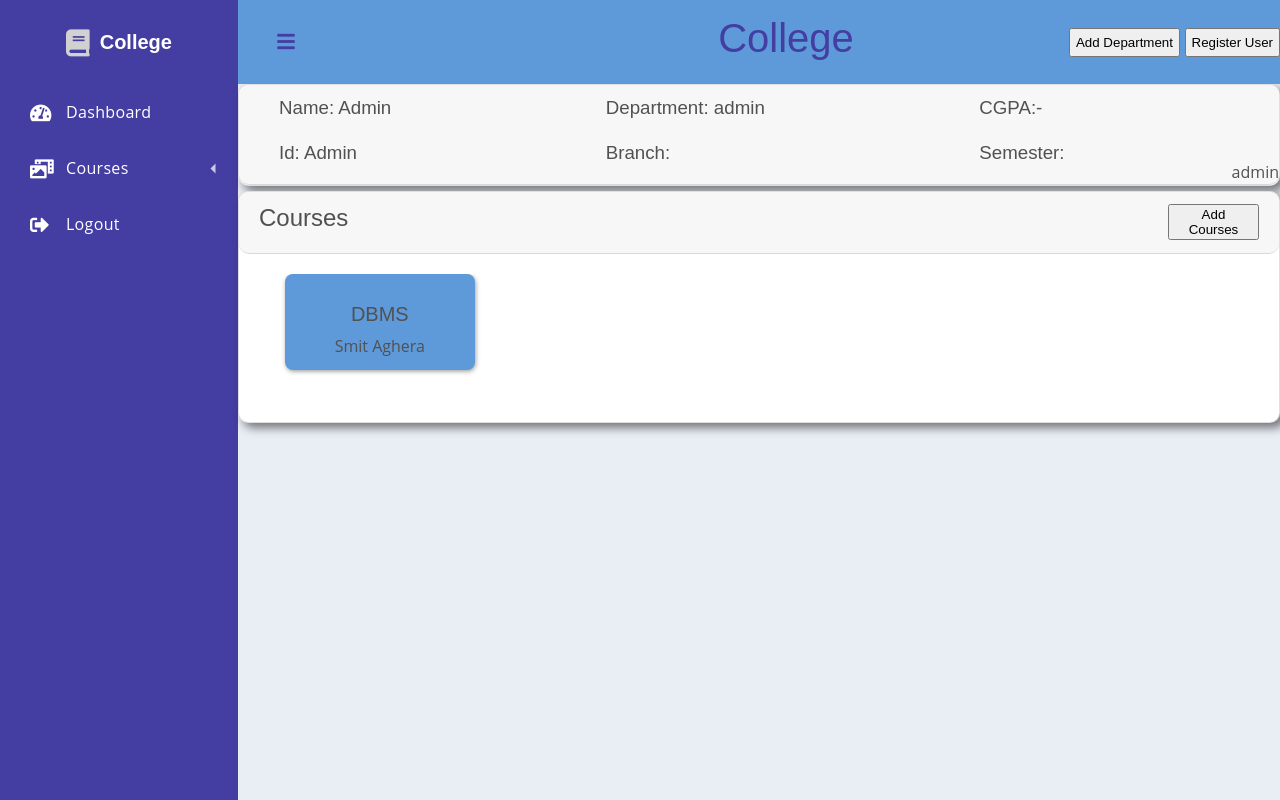
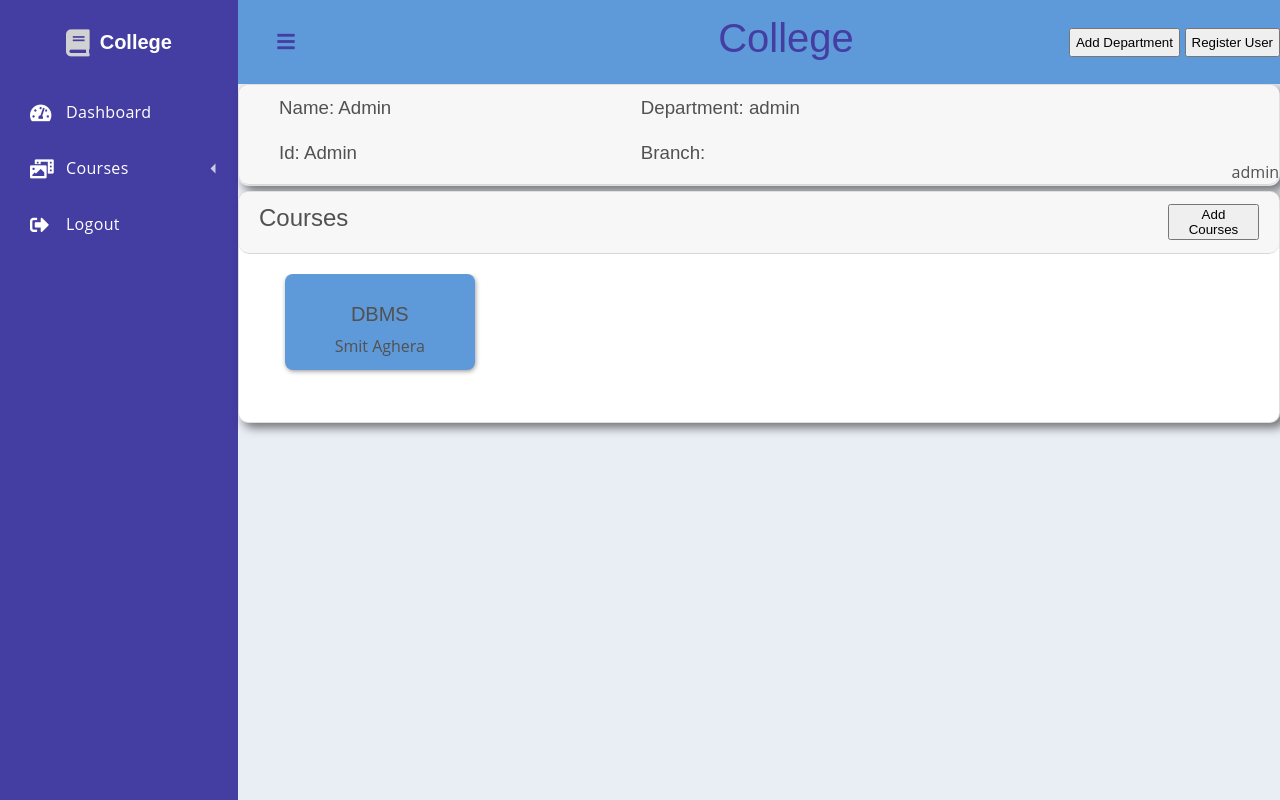
Before and after one commit to BinoManjesh/college-management, a PHP site: page /public/dashboard.php in a window 1280 px wide. Run offline with PHP 8.4, Linux system fonts and the light colour scheme; a user stored in the database is signed in; data comes from the database, SQL or seed files in the repository.

Commit message:
Remove semester, CGPA from faculty dashboard

```diff
--- a/public/dashboard.php
+++ b/public/dashboard.php
@@ -186,8 +186,9 @@ view('header', ['title' => 'Dashboard', 'stylesheets'=>[
             <div class='card-header' style="grid-template-columns: none;">
             <?php
             $CGPA=calculateCGPA();
-            if(!isset($CGPA))
-            $CGPA='-';
+            $student_info = '';
+            if(isset($CGPA))
+                $student_info = "<h3 class='data1'>CGPA:{$CGPA}<br><br>Semester: {$user['Semester']}</h3>";
             echo<<< END
                 <div style="display: flex;align-items: center;">
                     <h3 class='data1'>Name: {$user['First_name']} {$user['Last_name']}<br><br>Id: {$user['Off_id']}</h3>
@@ -196,7 +197,7 @@ view('header', ['title' => 'Dashboard', 'stylesheets'=>[
                     <h3 class='data1'>Department: {$user['Dept_name']}<br><br>Branch: {$user['Branch_name']}</h3>
                 </div>
                 <div style="display: flex;align-items: center;">
-                    <h3 class='data1'>CGPA:{$CGPA}<br><br>Semester: {$user['Semester']}</h3>
+                    $student_info
                 </div>
                 <p style="position: absolute;bottom:0;right:0;margin:0;">{$user['type']}</p>
                 END;
```
